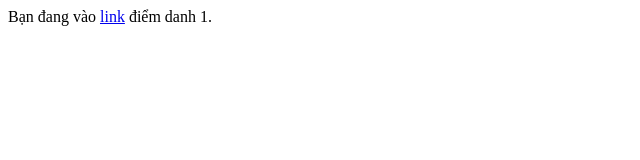
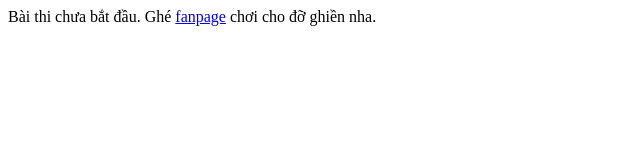
Before and after one commit to iconclub/shortlink, a plain HTML site: page diemdanh.html in a window 1280 px wide. Shown: the whole page, without its empty margins (0-640 px from the left). Drawn offline with Linux system fonts and the light colour scheme.

Commit message:
Update diemdanh.html

```diff
--- a/diemdanh.html
+++ b/diemdanh.html
@@ -1,12 +1,12 @@
 <html>
 
 <head>
-    <meta http-equiv="refresh" content="1;url=https://forms.gle/FpduS2r3MMknp1AH8"/>
+    <meta http-equiv="refresh" content="1;url=https://www.facebook.com/iconclub.it.tdtu" />
     <title>Page Moved</title>
 </head>
 
 <body>
-   Bạn đang vào <a href="https://forms.gle/FpduS2r3MMknp1AH8">link</a> điểm danh 1.
+   Bài thi chưa bắt đầu. Ghé <a href="https://www.facebook.com/iconclub.it.tdtu">fanpage</a> chơi cho đỡ ghiền nha.
 </body>
 
 </html>
```
